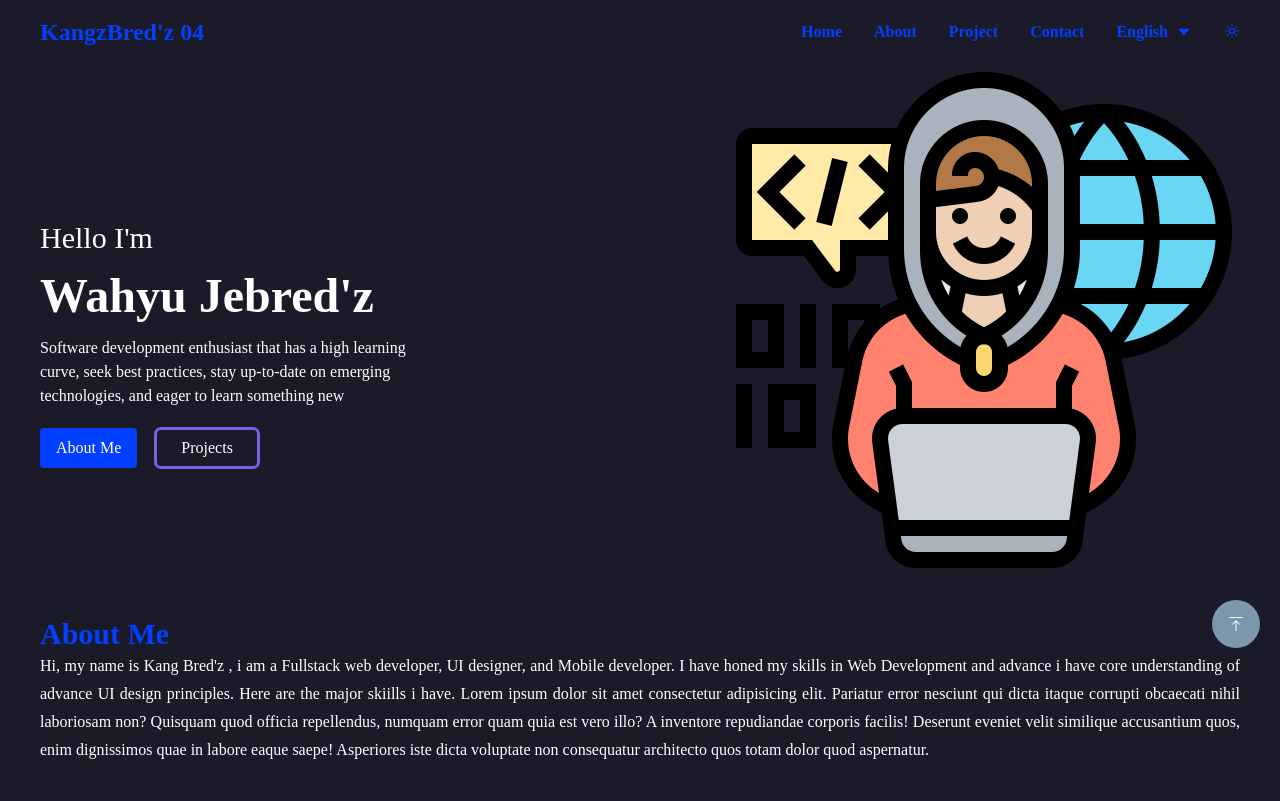
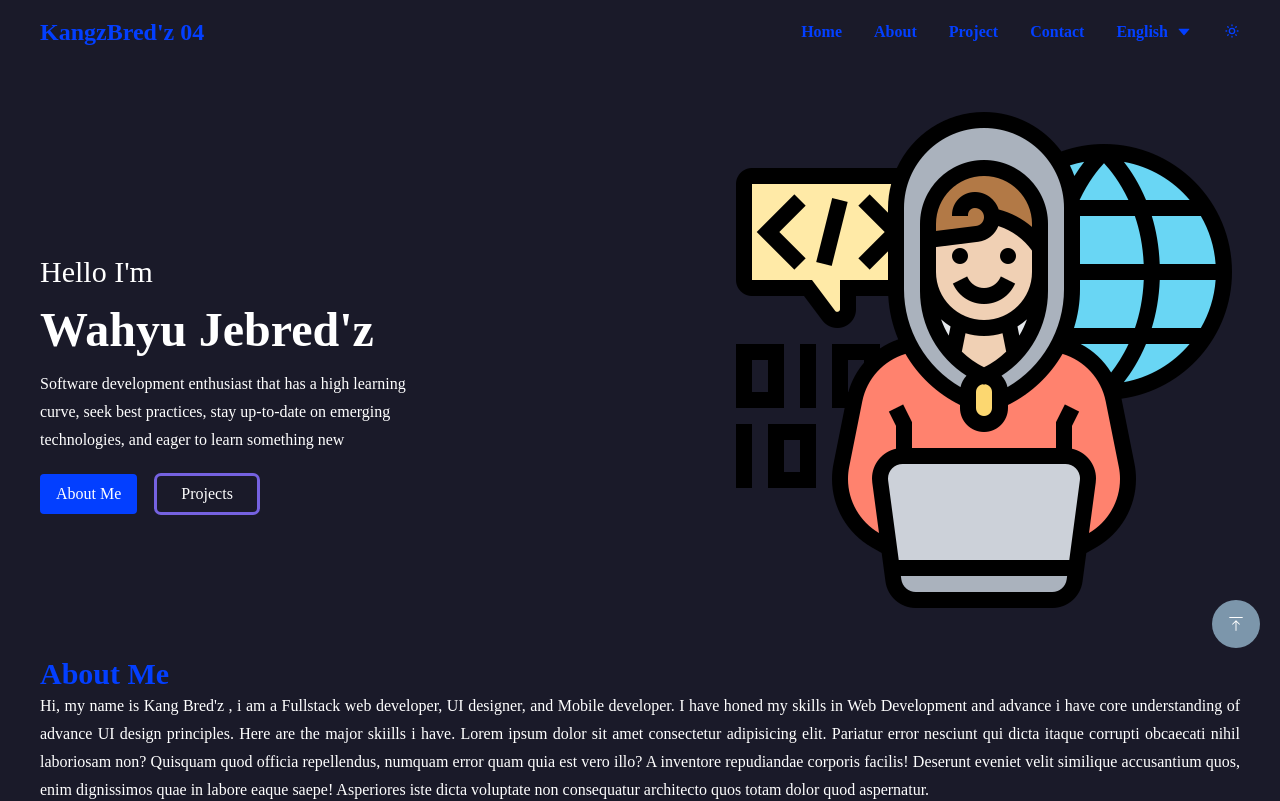
Before and after one commit to kangzBredz04/kangbredz-website-portofolio, a React (Vite) app: page / in a window 1280 px wide. Shown: the top 801 px of the page. Built offline with nearby package versions, Linux system fonts and the light colour scheme; a web font is replaced by a local one.

Commit message:
update tampilan home

```diff
--- a/src/components/Home.jsx
+++ b/src/components/Home.jsx
@@ -5,13 +5,13 @@ export default function Home() {
   const { theme, setTheme, language, setLanguage } = useContext(ThemeContext);
   return (
     <div
-      className={` md:px-10  md:h-full bg-[#1a1a29] ${
+      className={`  md:h-full bg-[#1a1a29] ${
         theme === "dark" ? "bg-[#1a1a29] text-white" : "bg-white text-black"
       } mb-10`}
       id="home"
     >
       <div
-        className={`w-full flex flex-col md:flex-row items-center justify-between `}
+        className={`m-10 flex flex-col md:flex-row items-center justify-between `}
       >
         {/* Text */}
         <div
@@ -23,7 +23,7 @@ export default function Home() {
           <h1 className="font-semibold text-3xl md:text-5xl my-4">
             Wahyu Jebred'z
           </h1>
-          <p className="md:w-96">{translate[language].words}</p>
+          <p className="md:w-96 leading-7">{translate[language].words}</p>
 
           {/* Buttons */}
           <div className="mt-5">
```
